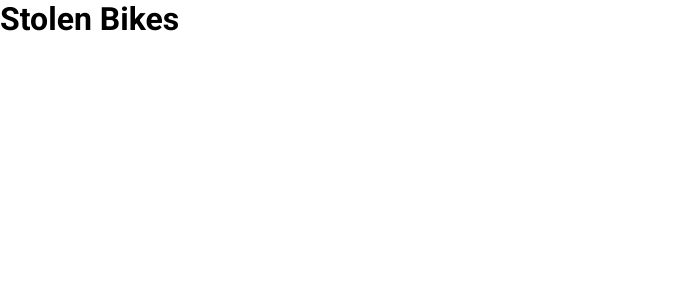
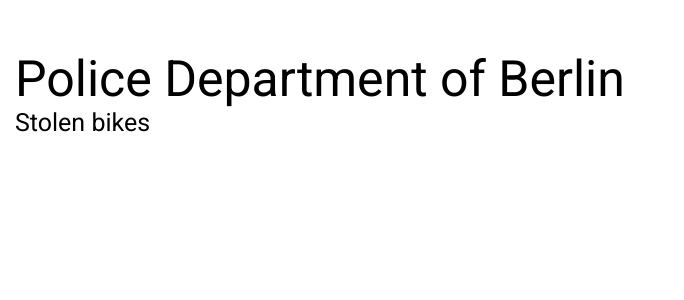
Before and after one commit to rarysson/Stolen-Bikes, a React (Vite) app: page / in a window 1280 px wide. Shown: the top 300 px of the page, without its empty margins (0-684 px from the left). Built offline with nearby package versions, Linux system fonts and the light colour scheme.

Commit message:
Added main title of the page

```diff
--- a/src/App.jsx
+++ b/src/App.jsx
@@ -1,5 +1,19 @@
+import styled from 'styled-components'
+
+import { DepartmentHeader } from './components/DepartmentHeader'
+
+const Wrapper = styled.div`
+  max-width: 1250px;
+  margin: 0 auto;
+  padding: 50px 0;
+`
+
 function App() {
-  return <h1>Stolen Bikes</h1>
+  return (
+    <Wrapper>
+      <DepartmentHeader />
+    </Wrapper>
+  )
 }
 
 export default App
--- /dev/null
+++ b/src/components/DepartmentHeader.jsx
@@ -0,0 +1,19 @@
+import styled from 'styled-components'
+
+const Title = styled.h1`
+  font-size: 50px;
+  font-weight: normal;
+`
+const Subtitle = styled.h2`
+  font-size: 25px;
+  font-weight: normal;
+`
+
+export function DepartmentHeader() {
+  return (
+    <header>
+      <Title>Police Department of Berlin</Title>
+      <Subtitle>Stolen bikes</Subtitle>
+    </header>
+  )
+}
```
Also changed, not shown: 1 other file (tests, documents, lock files or other folders).
